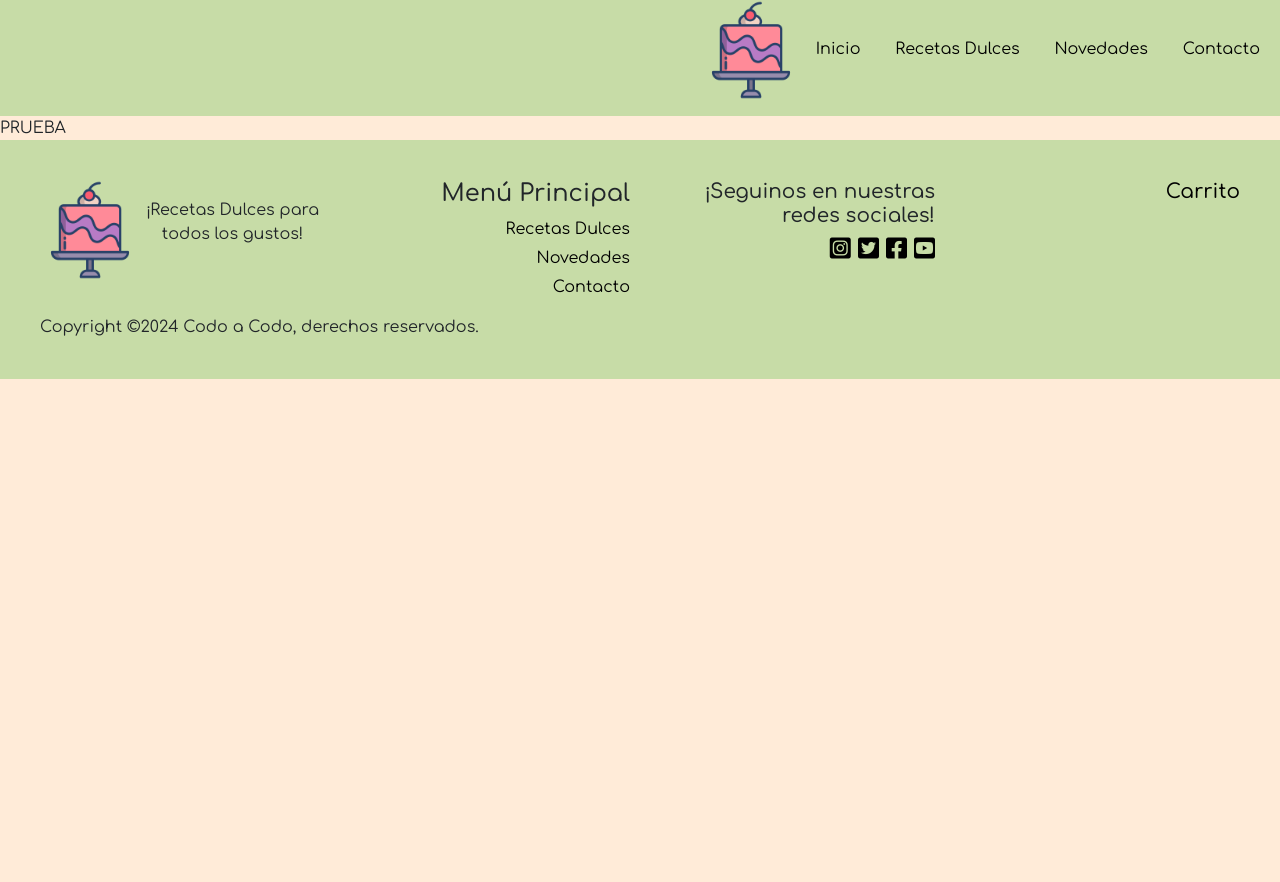
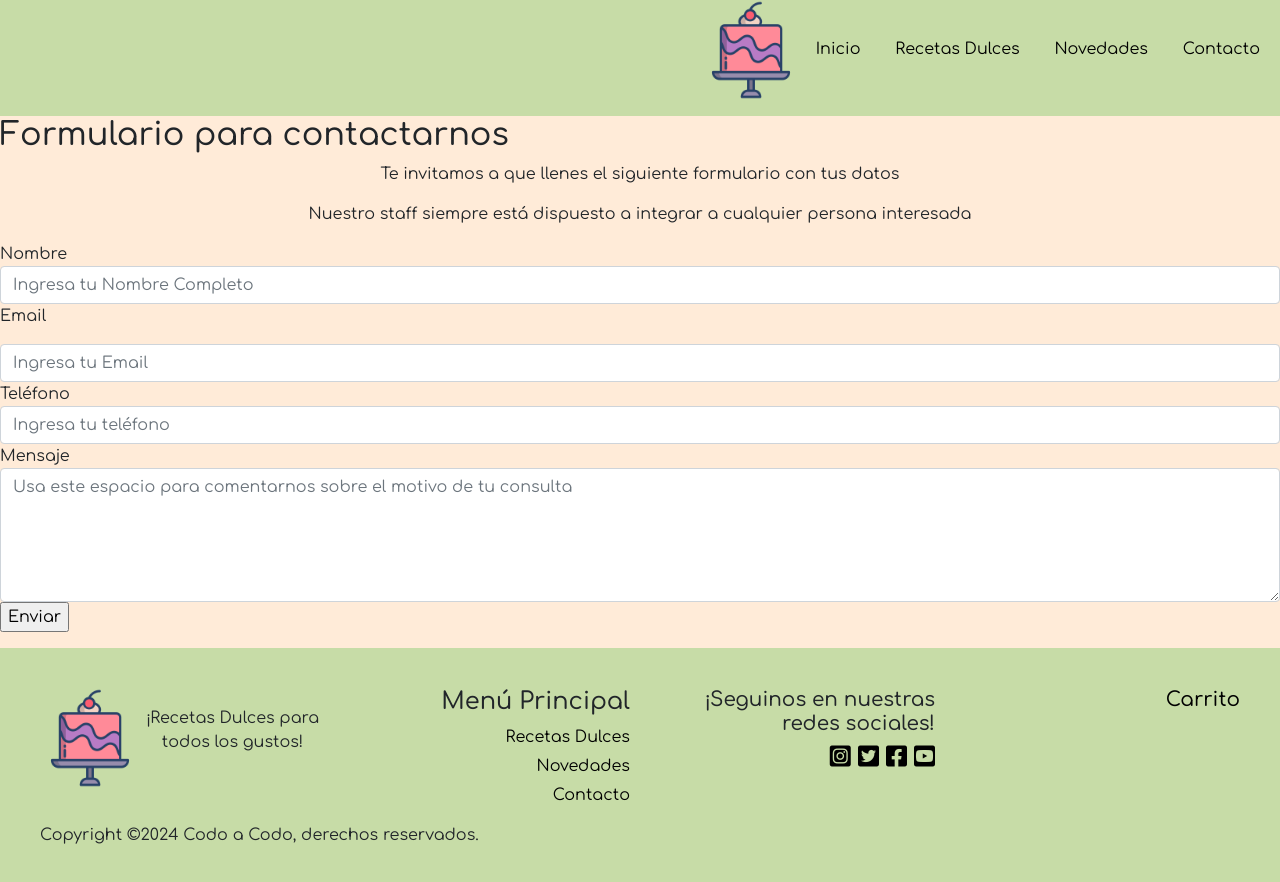
Before and after one commit to vyrodriguez/tpIntegradorCodo2024.github.io, a plain HTML site: page contacto.html in a window 1280 px wide. Before the commit the page ends 800 px from the top, so only its background shows below. Drawn offline with nearby package versions, Linux system fonts and the light colour scheme.

Commit message:
se agrego formulario

```diff
--- a/contacto.html
+++ b/contacto.html
@@ -31,9 +31,37 @@
         </ul>
 
     </nav>
-    <DIV>
-        PRUEBA
-    </DIV>
+   <main>
+    <main>
+        <div>
+            <form>
+                <h2>Formulario para contactarnos</h2>
+                <p>Te invitamos a que llenes el siguiente formulario con tus datos</p>
+                <p>Nuestro staff siempre está dispuesto a integrar a cualquier persona interesada</p>
+                <div class="form-group">
+                    <label for="name">Nombre</label>
+                    <input type="text" class="form-control" name="name" placeholder="Ingresa tu Nombre Completo">
+                </div>
+
+                <div class="form-group">
+                    <label for="email">Email</label>
+                    <p id="mensajeEmail"></p>
+                    <input type="email" class="form-control" name="email" placeholder="Ingresa tu Email">
+                </div>
+
+                <div class="form-group">
+                    <label for="phone">Teléfono</label>
+                    <input type="tel" class="form-control" name="phone" placeholder="Ingresa tu teléfono">
+                </div>
+                <div class="form-group">
+                    <label for="message">Mensaje</label>
+                    <textarea class="form-control" name="message" id="message1" cols="30" rows="5"
+                        placeholder="Usa este espacio para comentarnos sobre el motivo de tu consulta"></textarea>
+                </div>
+                <input  type="submit" value="Enviar">
+            </form>
+        </div>
+   </main>
     <footer>
         <div class="fila">
             <div class="columna">
```
Also changed, not shown: index.html (+31 -3 lines), img/formularios.jpg (added).
